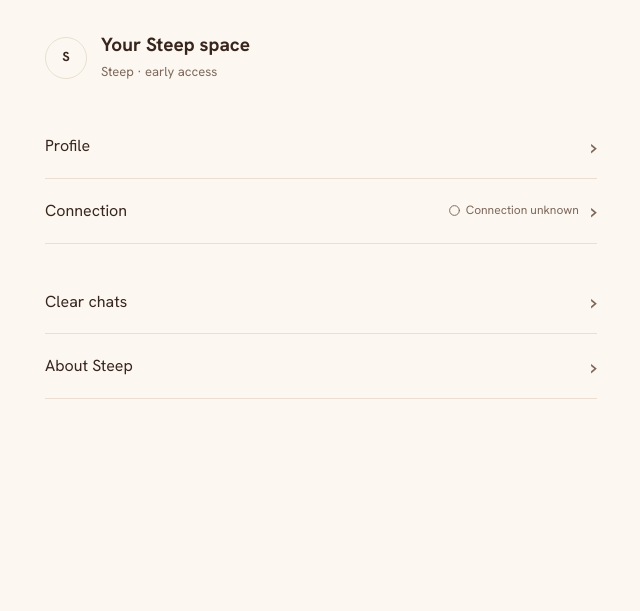
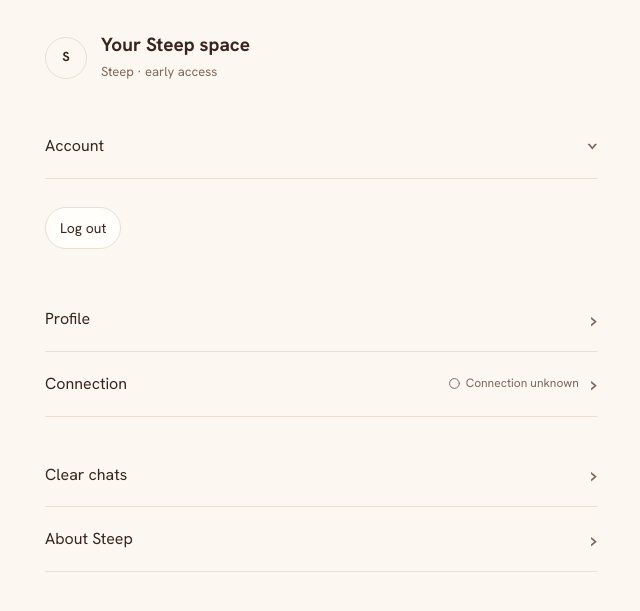
Before and after one commit to quantumriftdevs/steep, a plain HTML site: page app/settings.html in a window 1280 px wide. Shown: the part 63-674 px from the top of the page, without its empty margins (319-959 px from the left). Drawn offline with nearby package versions, Linux system fonts and the light colour scheme; no server answers.

Commit message:
Add account section and logout action to settings

```diff
--- a/app/settings.html
+++ b/app/settings.html
@@ -15,6 +15,10 @@
     <section class="account" aria-label="Your account">
       <span id="profile-avatar" class="profile-avatar" aria-label="Your initials">S</span>
       <div><h2 id="account-name">Your Steep space</h2><p>Steep · early access</p></div>
+    </section>
+    <section class="settings-group" aria-label="Account settings">
+      <button class="settings-row" type="button" aria-expanded="true" aria-controls="account-panel"><span>Account</span></button>
+      <div class="settings-panel" id="account-panel"><p id="account-email"></p><div class="panel-actions"><button id="auth-logout" type="button">Log out</button></div></div>
     </section>
     <section class="settings-group" aria-label="Personal settings">
       <button class="settings-row" type="button" aria-expanded="false" aria-controls="profile-panel"><span>Profile</span></button>
```
